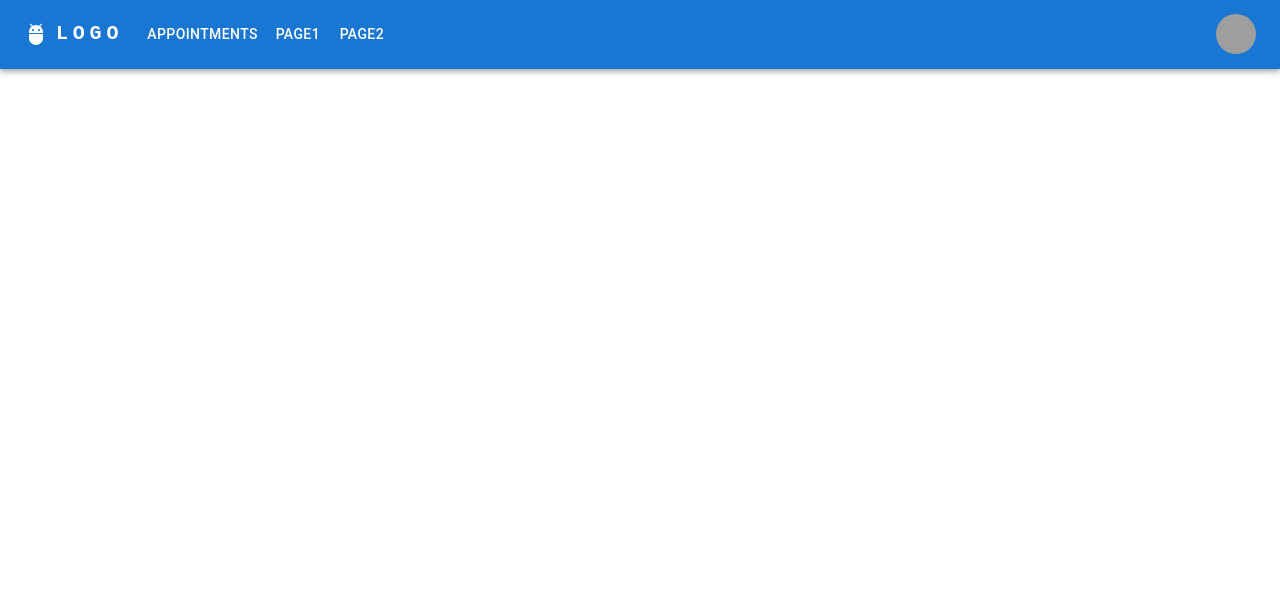
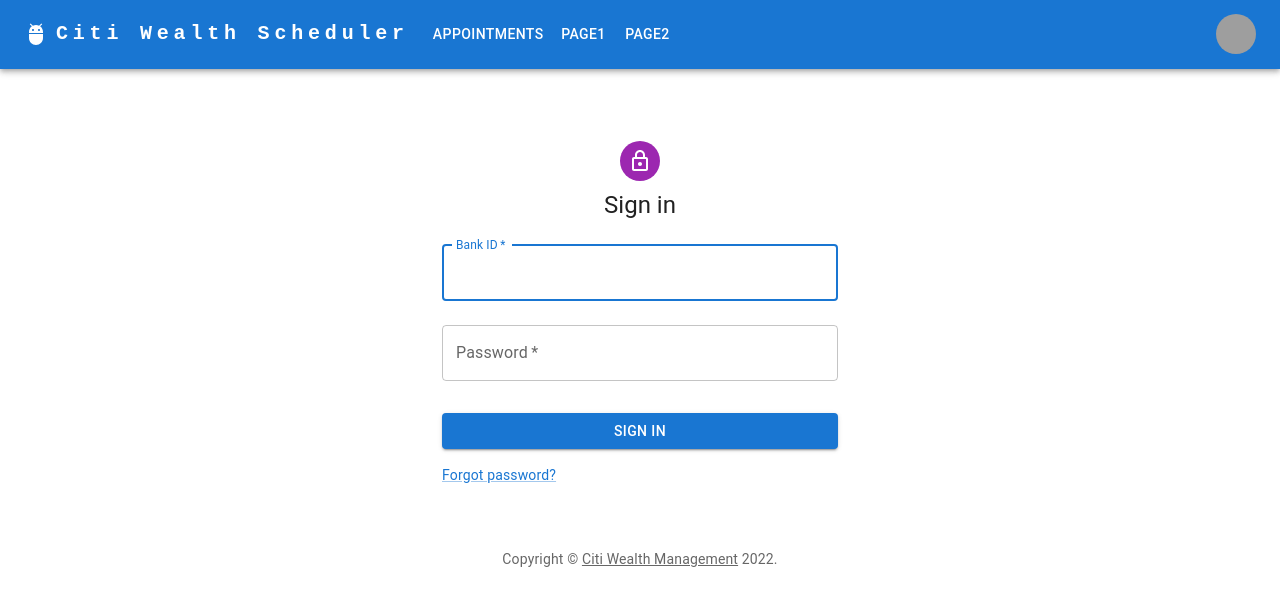
Before and after one commit to hengjuice/CitiFront, a React (Create React App) app: page /Login in a window 1280 px wide. Shown: the top 606 px of the page. Built offline with nearby package versions, Linux system fonts and the light colour scheme; grey boxes are pictures that could not be loaded.

Commit message:
Juice: Added Login Page

```diff
--- a/src/App.js
+++ b/src/App.js
@@ -6,7 +6,7 @@
 import Grid from '@mui/material/Grid'; // Grid version 1
 import ResponsiveAppBar from './components/Nav/nav';
 import Home from './components/Home/Home';
-
+import SignIn from './components/Home/Login';
 
 function App() {
   return (
@@ -14,6 +14,7 @@
       <ResponsiveAppBar />
       <Routes>
         <Route path="/" element={<Home />} />
+        <Route path="/Login" element={<SignIn />} />
         <Route path="/Appointments" element={<CalendarGrid />} />
       </Routes>
     </div>
--- a/src/components/Calendar/calendar.js
+++ b/src/components/Calendar/calendar.js
@@ -4,14 +4,14 @@
 import { Scheduler, WeekView, Appointments, AppointmentForm } from '@devexpress/dx-react-scheduler-material-ui';
 import { Grid } from '@mui/material';
 import { useState } from 'react';
-const CalenderGrid = () => {
+const CalenderGrid = (props) => {
 
     const [isLoading, setLoading] = useState(false);
 
 
     return (
         <div className="calendar">
-            <h1>Banker Page</h1>
+            {props.user == 'Client'? <h1>Banker Page</h1>:<h1>Client Page</h1>}
             <Scheduler>
                 <ViewState />
                 <EditingState />
--- /dev/null
+++ b/src/components/Home/Login.js
@@ -0,0 +1,104 @@
+import React from "react";
+import { Grid, Avatar, Button, CssBaseline,
+    TextField, FormControlLabel, Checkbox,
+    Link, Box,  Typography, Container} from '@mui/material';
+import { createTheme, ThemeProvider } from '@mui/material/styles';
+import LockOutlinedIcon from '@mui/icons-material/LockOutlined';
+import { useState } from "react"
+function Copyright(props) {
+    return (
+      <Typography variant="body2" color="text.secondary" align="center" {...props}>
+        {'Copyright © '}
+        <Link color="inherit" href="https://www.citibank.com.sg/wealth-management/citigold/">
+          Citi Wealth Management
+        </Link>{' '}
+        {new Date().getFullYear()}
+        {'.'}
+      </Typography>
+    );
+  }
+
+  const theme = createTheme();
+
+  export default function SignIn() {
+    const handleSubmit = (event) => {
+      event.preventDefault();
+      const data = new FormData(event.currentTarget);
+      console.log({
+        bankid: data.get('bankid'),
+        password: data.get('password'),
+      });
+      if (data.get('bankid') == 'banker'){
+        // add route to banker page
+        setUser('Banker');
+        console.log('Banker Page');
+      }
+      else{
+        // add route to client page
+        setUser('Client');
+        console.log('Client Page');
+      }
+    };
+
+    const [user, setUser] = useState();
+
+    return (
+      <ThemeProvider theme={theme}>
+        <Container component="main" maxWidth="xs">
+          <CssBaseline />
+          <Box
+            sx={{
+              marginTop: 8,
+              display: 'flex',
+              flexDirection: 'column',
+              alignItems: 'center',
+            }}
+          >
+            <Avatar sx={{ m: 1, bgcolor: 'secondary.main' }}>
+              <LockOutlinedIcon />
+            </Avatar>
+            <Typography component="h1" variant="h5">
+              Sign in
+            </Typography>
+            <Box component="form" onSubmit={handleSubmit} noValidate sx={{ mt: 1 }}>
+              <TextField
+                margin="normal"
+                required
+                fullWidth
+                id="bankid"
+                label="Bank ID"
+                name="bankid"
+                autoComplete="bankid"
+                autoFocus
+              />
+              <TextField
+                margin="normal"
+                required
+                fullWidth
+                name="password"
+                label="Password"
+                type="password"
+                id="password"
+                autoComplete="current-password"
+              />
+
+              <Button
+                type="submit"
+                fullWidth
+                variant="contained"
+                sx={{ mt: 3, mb: 2 }}
+              >
+                Sign In
+              </Button>
+              <Grid container>
+                  <Link href="#" variant="body2">
+                    Forgot password?
+                  </Link>
+              </Grid>
+            </Box>
+          </Box>
+          <Copyright sx={{ mt: 8, mb: 4 }} />
+        </Container>
+      </ThemeProvider>
+    );
+  }
--- a/src/components/Nav/nav.js
+++ b/src/components/Nav/nav.js
@@ -56,7 +56,7 @@
               textDecoration: 'none',
             }}
           >
-            LOGO
+            Citi Wealth Scheduler
           </Typography>
 
           <Box sx={{ flexGrow: 1, display: { xs: 'flex', md: 'none' } }}>
```
